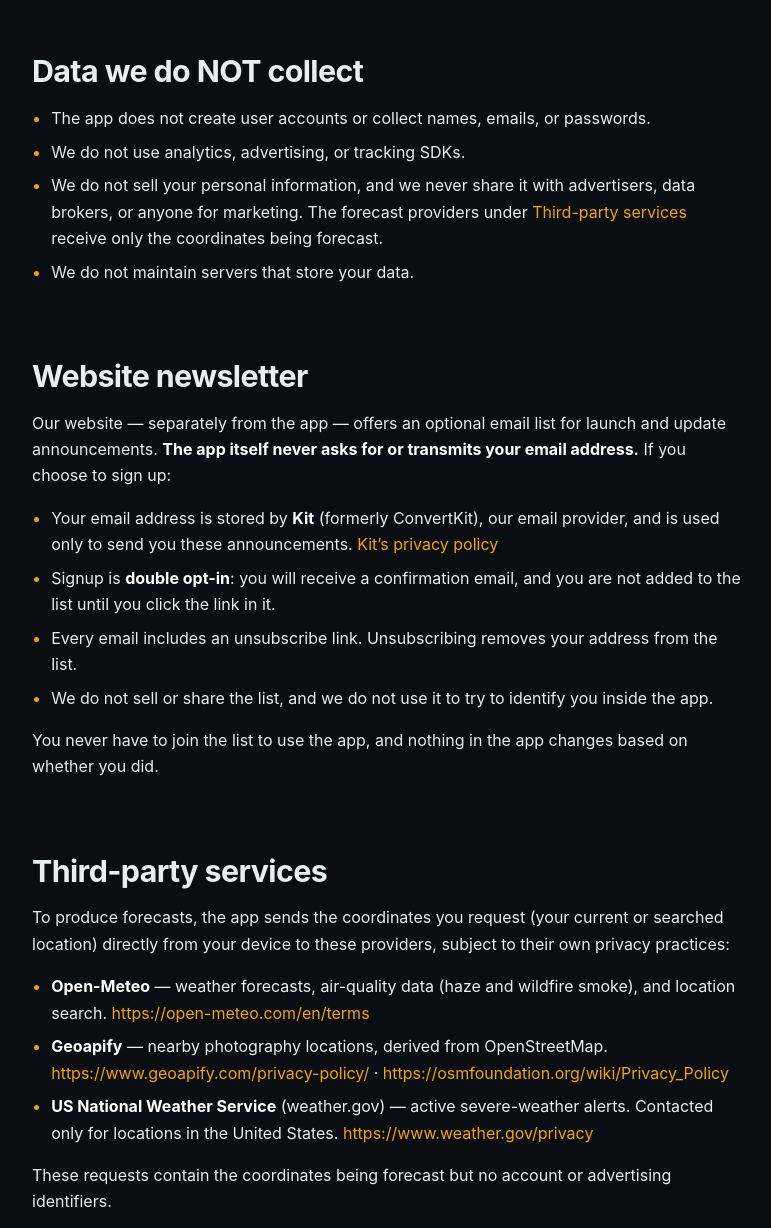
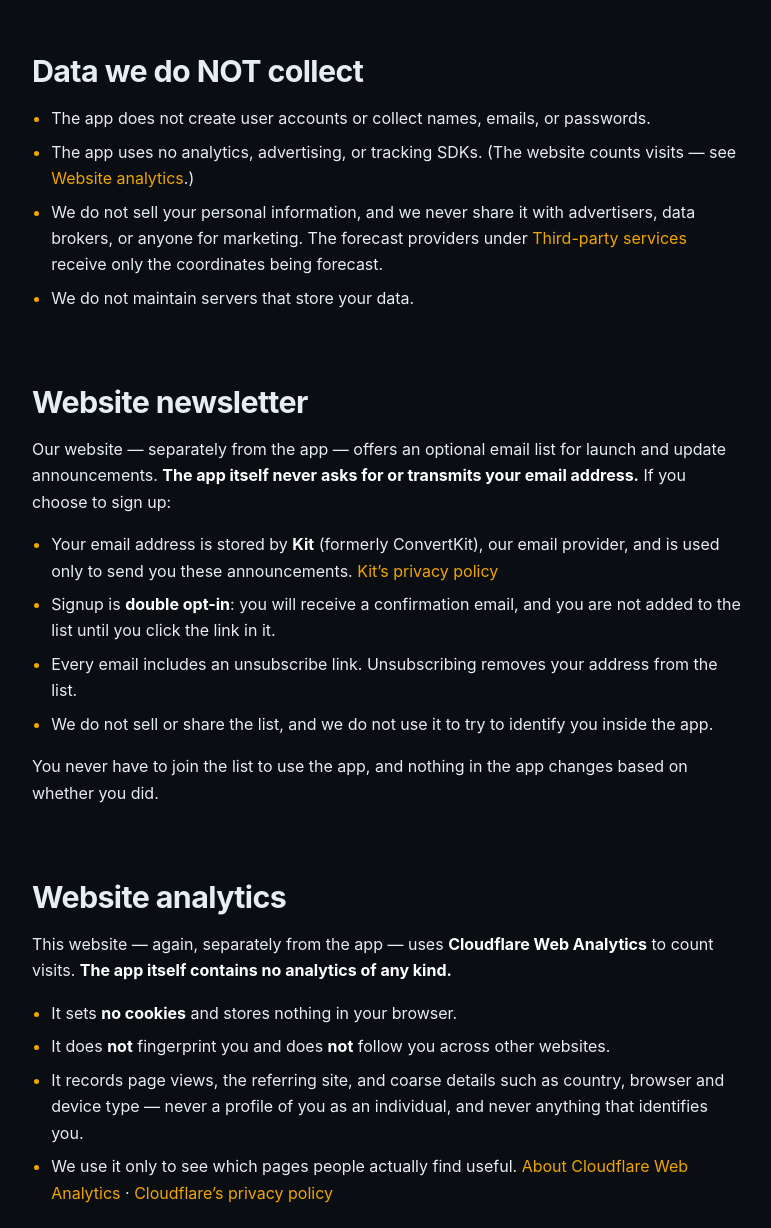
Before and after one commit to KBellock/openskies, a plain HTML site: page privacy.html in a window 1280 px wide. Shown: the part 1100-2328 px from the top of the page, without its empty margins (252-1023 px from the left). Drawn offline with Linux system fonts and the light colour scheme.

Commit message:
Add Cloudflare Web Analytics, and scope the no-analytics claims to the app
The site had no visitor analytics of any kind and neither GitHub Pages
nor the unproxied Cloudflare DNS exposed any. Adds the cookieless
Cloudflare beacon to all four pages.

The site claimed "no analytics" in five places, which that would have
made false, so each is now scoped to the app — which still collects
nothing — and the policy gains a Website analytics section stating what
is and is not recorded.

Co-Authored-By: Claude Opus 5 <noreply@anthropic.com>

```diff
--- a/privacy.html
+++ b/privacy.html
@@ -4,7 +4,7 @@
 <meta charset="utf-8">
 <meta name="viewport" content="width=device-width, initial-scale=1">
 <title>Privacy Policy — Open Skies PhotoForecast</title>
-<meta name="description" content="The Open Skies PhotoForecast privacy policy: no accounts, no ads, no analytics, no tracking, and no sale or sharing of personal data.">
+<meta name="description" content="The Open Skies PhotoForecast privacy policy: the app has no accounts, no ads, no analytics and no tracking, and we never sell your personal data.">
 <meta name="theme-color" content="#0a0d12">
 <meta name="google-site-verification" content="ENrO2JGXDl9mNSKPHNOTtn1yvITgf6xiiaZJoWVUYp8">
 <link rel="icon" href="assets/emblem.svg" type="image/svg+xml">
@@ -41,15 +41,15 @@
     <div class="wrap prose">
 
       <p class="meta">
-        Last updated: November 10, 2026 ·
+        Last updated: November 20, 2026 ·
         Contact: <a href="mailto:support@openskiesapp.com">support@openskiesapp.com</a>
       </p>
 
       <p>
         Open Skies PhotoForecast (“the app,” “we,” “us”) is a photography conditions
         forecast app. This policy explains what data the app uses and how. In short:
-        <strong>we do not have accounts, we do not run ads or analytics, we do not track you,
-        and we never sell your personal data or hand it to advertisers or data
+        <strong>the app has no accounts, no ads, no analytics and no tracking, and we
+        never sell your personal data or hand it to advertisers or data
         brokers.</strong> To produce a forecast the app does send the coordinates
         you ask about to the weather and map providers listed below — that is the
         one transfer off your device, and it is covered in detail under
@@ -88,7 +88,8 @@
 
       <ul>
         <li>The app does not create user accounts or collect names, emails, or passwords.</li>
-        <li>We do not use analytics, advertising, or tracking SDKs.</li>
+        <li>The app uses no analytics, advertising, or tracking SDKs. (The website
+          counts visits — see <a href="#website-analytics">Website analytics</a>.)</li>
         <li>We do not sell your personal information, and we never share it with
           advertisers, data brokers, or anyone for marketing. The forecast
           providers under <a href="#third-party">Third-party services</a> receive
@@ -130,6 +131,27 @@
         You never have to join the list to use the app, and nothing in the app
         changes based on whether you did.
       </p>
+
+      <h2 id="website-analytics">Website analytics</h2>
+
+      <p>
+        This website &mdash; again, separately from the app &mdash; uses
+        <strong>Cloudflare Web Analytics</strong> to count visits.
+        <strong>The app itself contains no analytics of any kind.</strong>
+      </p>
+
+      <ul>
+        <li>It sets <strong>no cookies</strong> and stores nothing in your browser.</li>
+        <li>It does <strong>not</strong> fingerprint you and does
+          <strong>not</strong> follow you across other websites.</li>
+        <li>It records page views, the referring site, and coarse details such as
+          country, browser and device type &mdash; never a profile of you as an
+          individual, and never anything that identifies you.</li>
+        <li>We use it only to see which pages people actually find useful.
+          <a href="https://www.cloudflare.com/web-analytics/" target="_blank" rel="noopener">About Cloudflare Web Analytics</a>
+          ·
+          <a href="https://www.cloudflare.com/privacypolicy/" target="_blank" rel="noopener">Cloudflare&rsquo;s privacy policy</a></li>
+      </ul>
 
       <h2 id="third-party">Third-party services</h2>
 
@@ -216,5 +238,9 @@
   </div>
 </footer>
 
+<!-- Cloudflare Web Analytics — cookieless, no cross-site tracking. -->
+<script type="module" src="https://static.cloudflareinsights.com/beacon.min.js"
+        data-cf-beacon='{"token": "5a6eaebb7597426e8801f39f93e0c8c6"}'></script>
+
 </body>
 </html>
```
Also changed, not shown: index.html (+5 -1 lines), support.html (+4 -0 lines), terms.html (+6 -1 lines).
